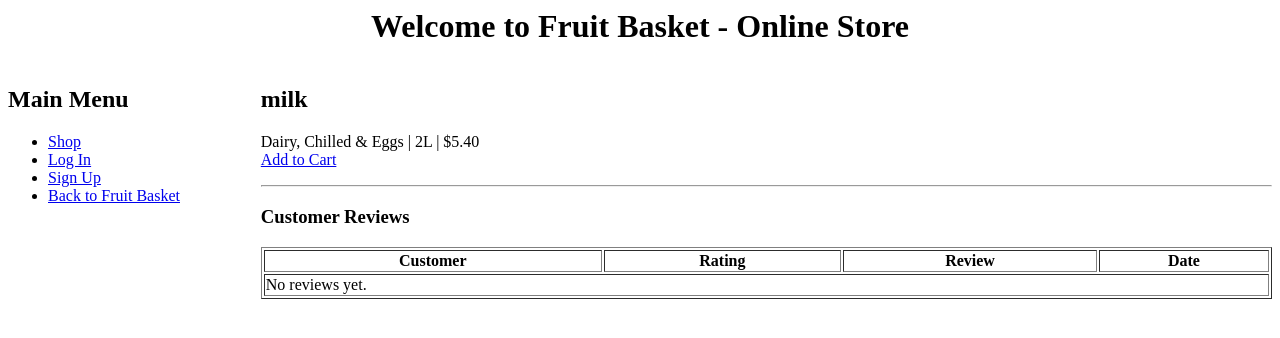
After one commit to shirui99/IS2108-project, a Django app: page /store/product/P001 in a window 1280 px wide. The commit adds this page. Shown: the top 338 px of the page. Run offline with Django 5.2, Linux system fonts and the light colour scheme; data comes from the database, SQL or seed files in the repository; tables that the repository leaves empty hold one stand-in row (values such as "Sample post").

Commit message:
review functions

```diff
--- a/fruitbasket/fruitbasketproj/adminpanel/models.py
+++ b/fruitbasket/fruitbasketproj/adminpanel/models.py
@@ -172,3 +172,31 @@ class SupportTicket(models.Model):
     def __str__(self):
 
         return f'Ticket {self.pk} - {self.Torder.Oid} ({self.Tstatus})'
+
+class Review(models.Model):
+
+    Rrating = models.IntegerField()
+    Rcomment = models.TextField(blank=True)
+    Rvisible = models.BooleanField(default=True)
+    Rcreated = models.DateTimeField(auto_now_add=True)
+
+    Rcustomer = models.ForeignKey(Customer, on_delete=models.RESTRICT, related_name='customer_reviews')
+    Rproduct = models.ForeignKey(Product, on_delete=models.RESTRICT, related_name='product_reviews')
+    Ritem = models.OneToOneField(Item, on_delete=models.RESTRICT, related_name='item_review')
+
+    class Meta:
+
+        constraints = [
+            models.UniqueConstraint(
+                fields=['Rcustomer', 'Rproduct'],
+                name='one_review_per_customer_and_product'
+            ),
+            models.CheckConstraint(
+                condition=models.Q(Rrating__gte=1, Rrating__lte=5),
+                name='Rrating_between_one_and_five'
+            )
+        ]
+
+    def __str__(self):
+
+        return f'{self.Rproduct.Pname} - {self.Rrating} / 5 by {self.Rcustomer.Cname}'
--- a/fruitbasket/fruitbasketproj/store/templates/store/index.html
+++ b/fruitbasket/fruitbasketproj/store/templates/store/index.html
@@ -22,7 +22,8 @@
 
                 <tr>
                     <td>{% if product.Pimage %}<img src="{{ product.Pimage.url }}" width="80">{% else %}No image{% endif %}</td>
-                    <td>{{ product.Pname }}</td>
+                    <td><a href="/store/product/{{ product.Pid }}">{{ product.Pname }}</a></td>
+                    {# turn it into a link #}
                     <td>{{ product.get_Pcategory_display }}</td>
                     <td>{{ product.Psize }}</td>
                     <td>${{ product.Pprice|floatformat:2 }}</td>
--- /dev/null
+++ b/fruitbasket/fruitbasketproj/store/templates/store/product.html
@@ -0,0 +1,63 @@
+{% extends 'store/store_base.html' %}
+
+{% block content %}
+
+    <p>
+        {% if status_type and status_message %}
+            <h3 style="color: {% if status_type == 'success' %}green{% else %}red{% endif %};">
+                {{ status_message }}
+            </h3>
+        {% endif %}
+    </p>
+
+    <h2>{{ product.Pname }}</h2>
+
+    {% if product.Pimage %}<img src="{{ product.Pimage.url }}" width="200"><br>{% endif %}
+
+    <p>
+        {{ product.get_Pcategory_display }} | {{ product.Psize }} | ${{ product.Pprice|floatformat:2 }}<br>
+        <a href="/store/cart/{{ product.Pid }}">Add to Cart</a>
+    </p>
+
+    <hr />
+
+    {% if can_review %}
+    <h3>Write a Review</h3>
+    <form method="post" action="/store/product/{{ product.Pid }}">
+        {% csrf_token %}
+        Rating:
+        <select name="Rrating" required>
+            <option value="">Choose...</option>
+            <option value="5">5</option>
+            <option value="4">4</option>
+            <option value="3">3</option>
+            <option value="2">2</option>
+            <option value="1">1</option>
+        </select><br>
+        Review (optional):<br>
+        <textarea name="Rcomment" rows="4" cols="50"></textarea><br>
+        <input type="submit" value="Submit Review">
+    </form>
+    <hr />
+    {% endif %}
+
+    <h3>Customer Reviews</h3>
+    <table border="1" width="100%">
+        <thead>
+            <tr><th>Customer</th><th>Rating</th><th>Review</th><th>Date</th></tr>
+        </thead>
+        <tbody>
+            {% for review in reviews %}
+            <tr>
+                <td>{{ review.Rcustomer.Cname }}</td>
+                <td>{{ review.Rrating }} / 5</td>
+                <td>{{ review.Rcomment|linebreaksbr }}</td>
+                <td>{{ review.Rcreated|date:"j M Y" }}</td>
+            </tr>
+            {% empty %}
+            <tr><td colspan="4">No reviews yet.</td></tr>
+            {% endfor %}
+        </tbody>
+    </table>
+
+{% endblock %}
--- a/fruitbasket/fruitbasketproj/store/urls.py
+++ b/fruitbasket/fruitbasketproj/store/urls.py
@@ -15,4 +15,5 @@ urlpatterns = [
     path('pantry', views.pantry, name='pantry'),
     path('pantry/<pk>', views.pantry, name='pantry'),
     path('restock/', views.restock, name='restock'),
+    path('product/<pk>', views.product_detail, name='product_detail'),
 ]
--- a/fruitbasket/fruitbasketproj/store/views.py
+++ b/fruitbasket/fruitbasketproj/store/views.py
@@ -1,11 +1,11 @@
-from django.db.models import Count, Avg
-from django.shortcuts import redirect, render, HttpResponse
+from django.db.models import Count, Avg, Q
+from django.shortcuts import redirect, render, HttpResponse, get_object_or_404
 from django.utils import timezone
 
 from django.contrib.auth.models import User
 from django.contrib.auth import authenticate
 
-from adminpanel.models import Customer, Product, Orders, Item, SupportTicket
+from adminpanel.models import Customer, Product, Orders, Item, SupportTicket, Review
 from adminpanel.views import remove_expiring_stock
 from .restock import get_customer_purchase_history, get_restock_suggestions
 
@@ -16,8 +16,8 @@ def index(request):
     remove_expiring_stock()
     # Find avg rating and number of ratings from all items
     products = Product.objects.filter(Pactive=True).annotate(
-        rating=Avg('product_items__Irating'),
-        reviews=Count('product_items__Irating')
+        rating=Avg('product_reviews__Rrating', filter=Q(product_reviews__Rvisible=True)),
+        reviews=Count('product_reviews', filter=Q(product_reviews__Rvisible=True))
     )
 
     return render(request, 'store/index.html', {'products': products})
@@ -382,13 +382,13 @@ def pantry(request, pk=None):
             status_type = 'success'
             status_message = f'{item.Iproduct.Pname} marked as thrown away.'
 
-        elif request.GET.get('action') == 'rate':
+        # elif request.GET.get('action') == 'rate':
 
-            item.Irating = request.GET.get('rating')
-            item.save()
+        #     item.Irating = request.GET.get('rating')
+        #     item.save()
 
-            status_type = 'success'
-            status_message = f'Thank you for rating {item.Iproduct.Pname}.'
+        #     status_type = 'success'
+        #     status_message = f'Thank you for rating {item.Iproduct.Pname}.'
 
     items = Item.objects.filter(Iorder__Ocustomer_id=request.session.get('Cid'), Istatus='delivered').order_by('Iexpiry')
 
@@ -419,3 +419,64 @@ def pantry(request, pk=None):
     }
 
     return render(request, 'store/pantry.html', context)
+
+def product_detail(request, pk):
+
+    product = get_object_or_404(Product, pk=pk, Pactive=True)
+    customer_id = request.session.get('Cid')
+    status_type = None
+    status_message = None
+
+    # The earliest delivered unit of this product bought by the logged in customer
+    purchase = Item.objects.filter(
+        Iproduct=product,
+        Iorder__Ocustomer_id=customer_id,
+        Iorder__Ostatus='delivered'
+    ).order_by('Iorder__Odate', 'pk').first()
+
+    already_reviewed = Review.objects.filter(Rcustomer_id=customer_id, Rproduct=product).exists()
+
+    if request.method == 'POST':
+
+        rating = request.POST.get('Rrating')
+        comment = request.POST.get('Rcomment', '').strip()
+
+        if purchase is None:
+
+            status_type = 'error'
+            status_message = 'You can only review products that have been delivered to you.'
+
+        elif already_reviewed:
+
+            status_type = 'error'
+            status_message = 'You have already reviewed this product.'
+
+        elif rating not in ('1', '2', '3', '4', '5'):
+
+            status_type = 'error'
+            status_message = 'Please choose a rating from 1 to 5.'
+
+        else:
+
+            Review.objects.create(
+                Rcustomer_id=customer_id,
+                Rproduct=product,
+                Ritem=purchase,
+                Rrating=int(rating),
+                Rcomment=comment
+            )
+
+            already_reviewed = True
+
+            status_type = 'success'
+            status_message = 'Thank you for your review.'
+
+    context = {
+        'product': product,
+        'reviews': product.product_reviews.filter(Rvisible=True).select_related('Rcustomer').order_by('-Rcreated'),
+        'can_review': purchase is not None and not already_reviewed,
+        'status_type': status_type,
+        'status_message': status_message,
+    }
+
+    return render(request, 'store/product.html', context)
```
Also changed, not shown: fruitbasket/fruitbasketproj/store/templates/store/pantry.html (+5 -4 lines), fruitbasket/fruitbasketproj/adminpanel/migrations/0007_review.py (added).
